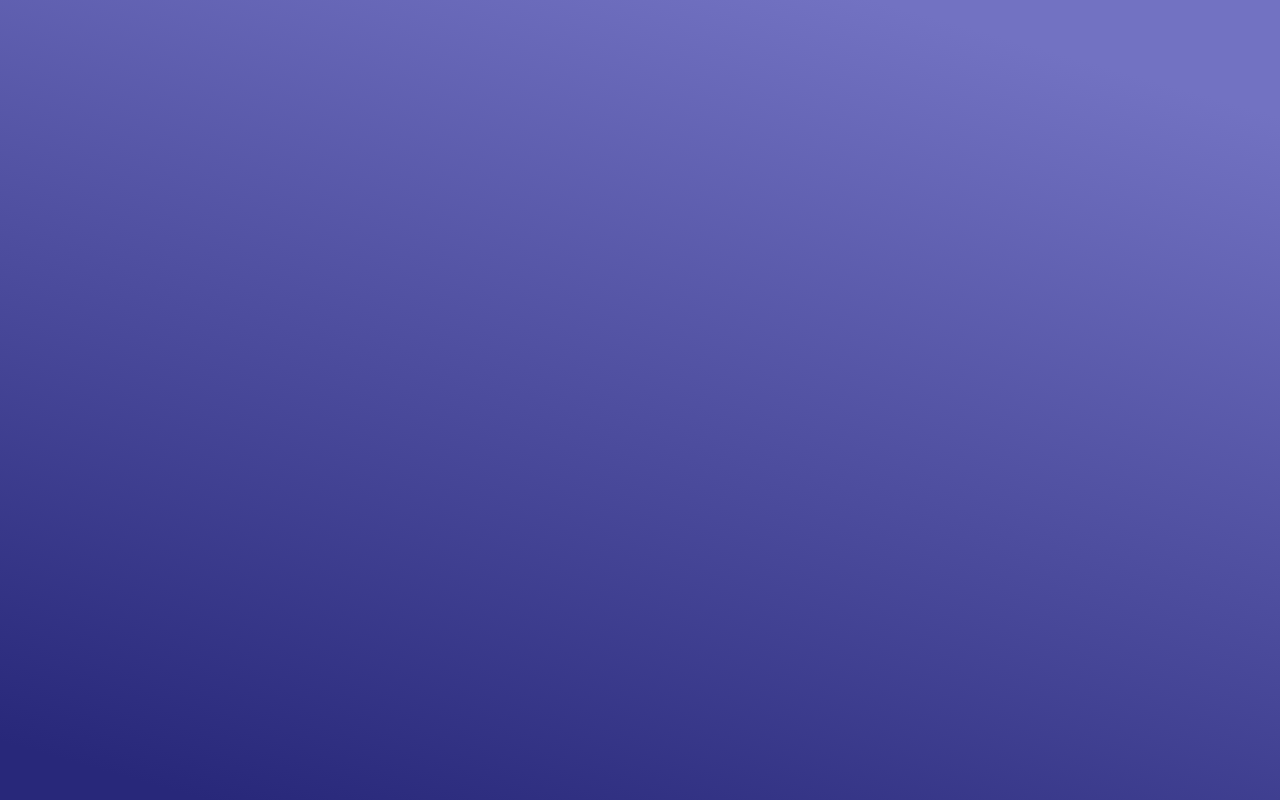
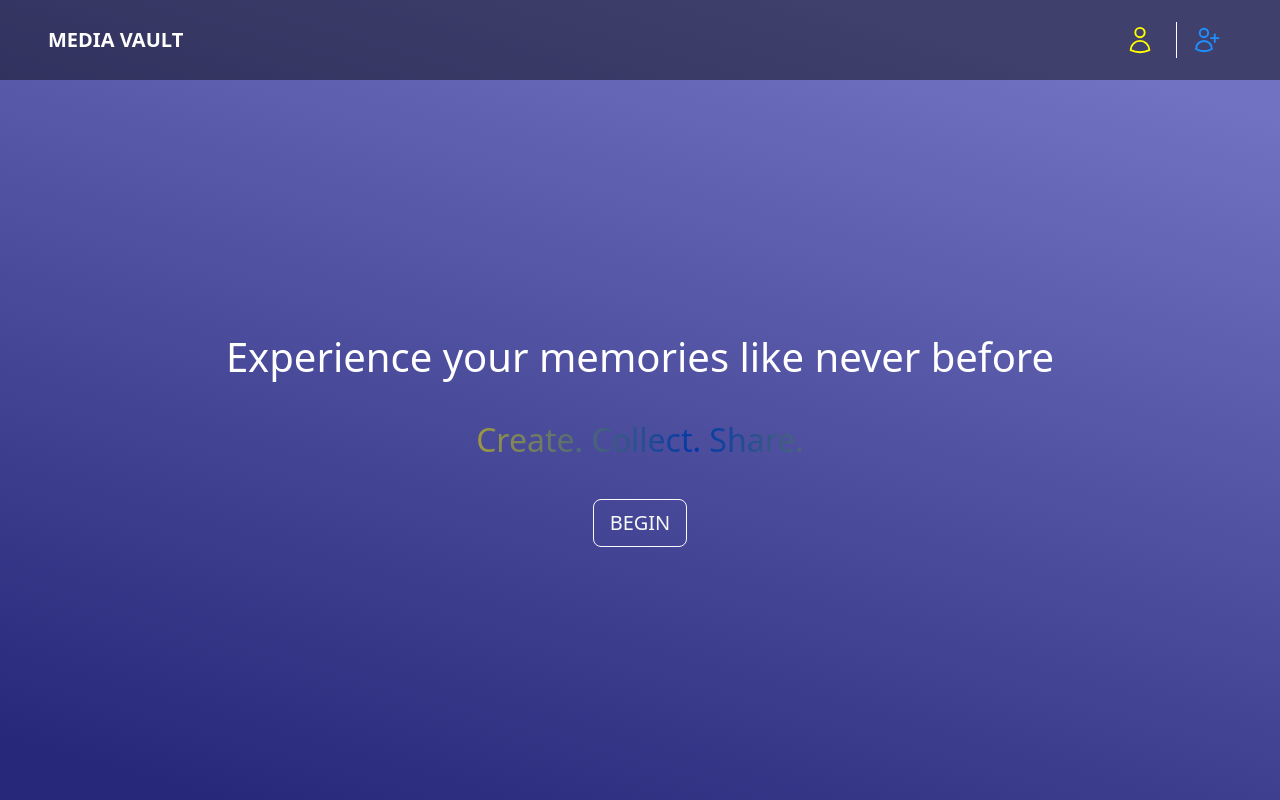
Before and after one commit to mescherskiy/mescherskiy.github.io, a React (Create React App) app: page / in a window 1280 px wide. Before the commit this address had no page. Built offline with nearby package versions, Linux system fonts and the light colour scheme; no server answers.

Commit message:
gh-pages added to package.json

```diff
--- a/package.json
+++ b/package.json
@@ -1,5 +1,5 @@
 {
-  "homepage": "http://mescherskiy.github.io/mediahosting_frontend_v2",
+  "homepage": "http://mescherskiy.github.io",
   "name": "mediahosting_frontend",
   "version": "0.1.0",
   "private": true,
--- a/src/index.js
+++ b/src/index.js
@@ -13,7 +13,7 @@ root.render(
     <Provider store={store}>
       <BrowserRouter>
         <Routes>
-          <Route path="/mediahosting_frontend_v2/*" element={<App />} />
+          <Route path="/*" element={<App />} />
         </Routes>
       </BrowserRouter>
     </Provider>
```
